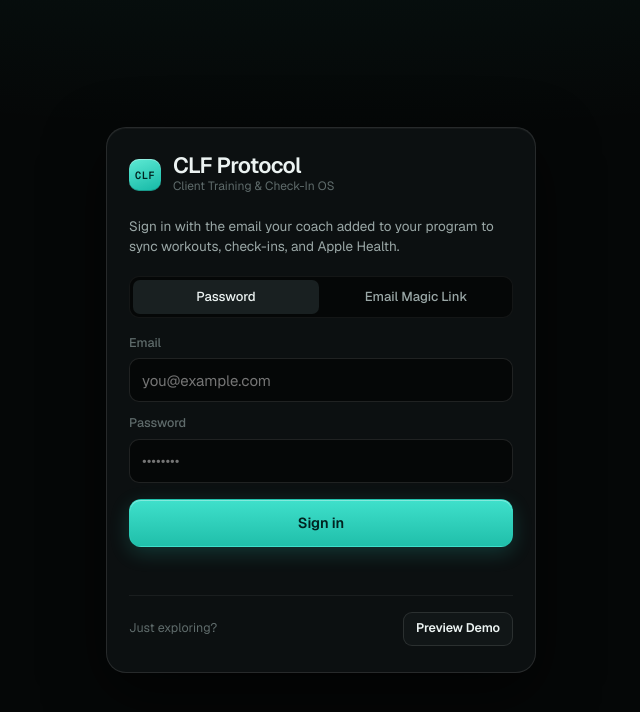
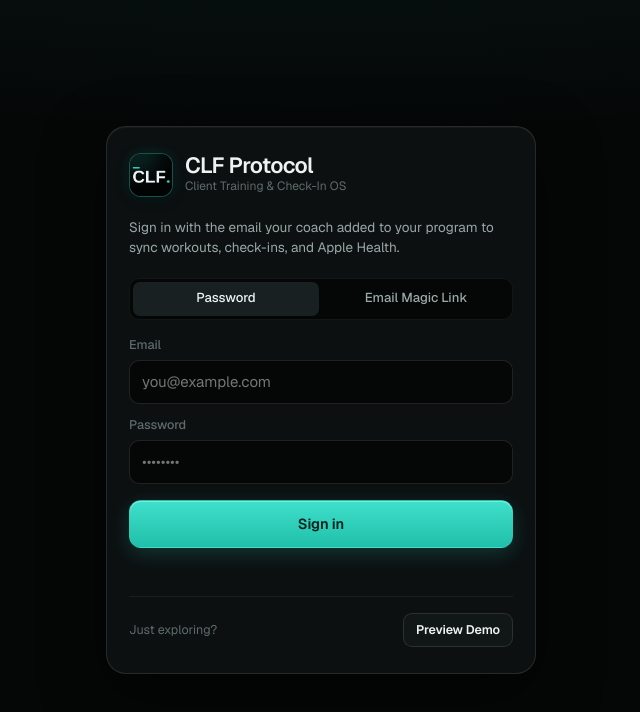
Before and after one commit to kylemdev-hub/clf-coaching-os, a plain HTML site: page client.html in a window 1280 px wide. Shown: the whole page, without its empty margins (319-959 px from the left). Drawn offline with nearby package versions, Linux system fonts and the light colour scheme.

Commit message:
Update client.html

```diff
--- a/client.html
+++ b/client.html
@@ -65,8 +65,8 @@ svg.i{width:18px;height:18px;flex:none;stroke:currentColor;fill:none;stroke-widt
   background:rgba(5,7,7,.88);
   -webkit-backdrop-filter:saturate(150%) blur(16px);backdrop-filter:saturate(150%) blur(16px);border-bottom:1px solid var(--line)}
 .brand{display:flex;align-items:center;gap:11px;min-width:0;flex:1 1 auto}
-.mark{width:32px;height:32px;border-radius:10px;background:linear-gradient(160deg,#5EEAD4,#14B8A6);color:var(--on-accent);display:grid;place-items:center;
-  font:700 10.5px/1 var(--mono);letter-spacing:.04em;box-shadow:inset 0 1px 0 rgba(255,255,255,.35),inset 0 -1px 0 rgba(0,0,0,.2);flex:none}
+.mark{width:36px;height:36px;border-radius:10px;object-fit:cover;display:block;flex:none;background:#060B0A;border:1px solid rgba(45,212,191,.36);box-shadow:inset 0 1px 0 rgba(255,255,255,.08),0 3px 12px rgba(0,0,0,.45),0 0 14px rgba(45,212,191,.14)}
+.auth-brand .mark{width:44px;height:44px;border-radius:12px}
 .brand-name{font-size:14px;font-weight:600;letter-spacing:-.01em;white-space:nowrap;overflow:hidden;text-overflow:ellipsis}
 .brand-sub{font-size:12px;color:var(--text-3);margin-top:1px;white-space:nowrap;overflow:hidden;text-overflow:ellipsis}
 .chip{display:inline-flex;align-items:center;gap:8px;height:32px;padding:0 12px;border-radius:999px;border:1px solid var(--line-2);
@@ -2147,7 +2147,7 @@ function viewAuth() {
   return `<div class="auth-wrap">
     <div class="auth-card">
       <div class="auth-brand">
-        <span class="mark">CLF</span>
+        <img class="mark" src="email-logo.png" alt="CLF Protocol" width="44" height="44">
         <div><h1 class="auth-title">CLF Protocol</h1><div class="brand-sub">Client Training &amp; Check-In OS</div></div>
       </div>
       <p class="auth-sub">Sign in with the email your coach added to your program to sync workouts, check-ins, and Apple Health.</p>
@@ -2658,7 +2658,7 @@ function render(isTabSwitch = false) {
     root.innerHTML = `
       <header class="top">
         <div class="brand">
-          <span class="mark">CLF</span>
+          <img class="mark" src="email-logo.png" alt="CLF Protocol" width="44" height="44">
           <div style="min-width:0">
             <div class="brand-name">${esc(c.full_name)}</div>
             <div class="brand-sub" id="hdr-sub">${esc(c.phase)} · Week ${S.week} of ${c.weeks || 8}</div>
```
